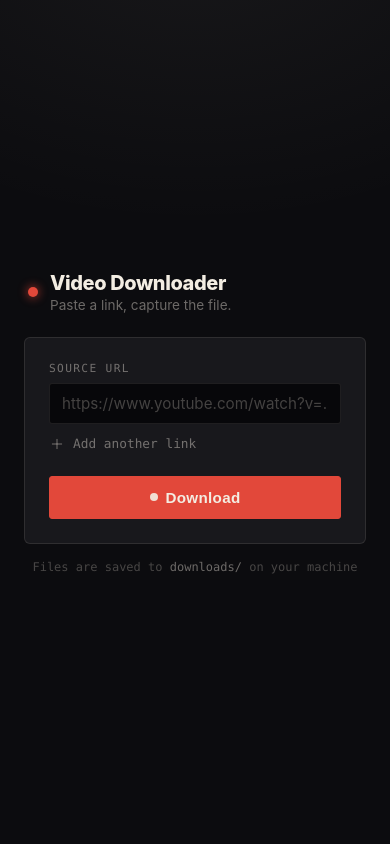
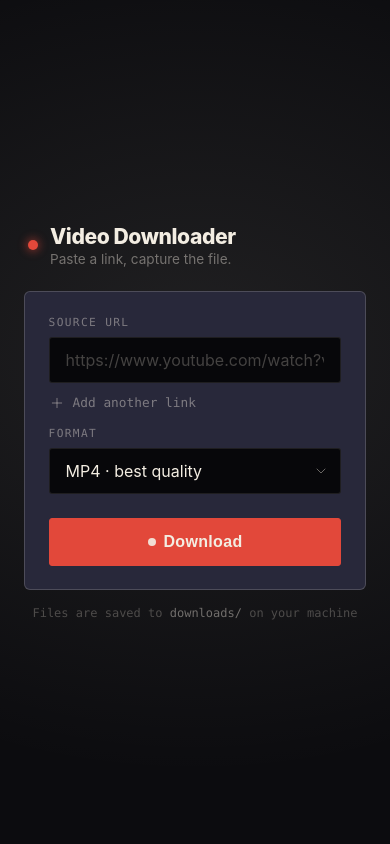
Before and after one commit to TheJaydenProject/youtube-downloader, a Flask app: page / in a window 390 px wide. Run offline with Flask 3, Linux system fonts and the light colour scheme; parts of the project's set-up code (start-up, migrations or seed data) failed here and were passed over.

Commit message:
Add standalone Windows exe build, port config, and format dropdown polish
Adds a second no-install distribution path (PyInstaller exe built via
GitHub Actions, published to Releases) alongside the existing Docker
setup, without changing Docker's behavior. Also switches the web port
to 7001 and gives the UI more size/contrast and responsive sizing.

```diff
--- a/docker-compose.yml
+++ b/docker-compose.yml
@@ -4,6 +4,6 @@ services:
       context: .
       dockerfile: Dockerfile.web
     ports:
-      - "5000:5000"
+      - "7001:7001"
     volumes:
       - ./downloads:/downloads
--- a/webapp/app.py
+++ b/webapp/app.py
@@ -1,24 +1,69 @@
 import os
 import queue
 import re
+import sys
 import threading
 import uuid
 
 from flask import Flask, abort, jsonify, render_template, request, send_from_directory
 import yt_dlp
 
-app = Flask(__name__)
 
-DOWNLOAD_DIR = "/downloads"
+def _resource_dir(*parts):
+    base = getattr(sys, "_MEIPASS", os.path.dirname(os.path.abspath(__file__)))
+    return os.path.join(base, *parts)
+
+
+def _ffmpeg_location():
+    if getattr(sys, "frozen", False):
+        candidate = os.path.join(sys._MEIPASS, "ffmpeg", "ffmpeg.exe")
+        if os.path.exists(candidate):
+            return candidate
+    return None
+
+
+app = Flask(__name__, template_folder=_resource_dir("templates"), static_folder=_resource_dir("static"))
+
+FFMPEG_LOCATION = _ffmpeg_location()
+
+DOWNLOAD_DIR = os.environ.get("YTDL_DOWNLOAD_DIR", "/downloads")
 os.makedirs(DOWNLOAD_DIR, exist_ok=True)
 
 URL_RE = re.compile(r"^https?://", re.IGNORECASE)
+
+FORMAT_PRESETS = {
+    "mp4": {
+        "format": "bv*[ext=mp4][vcodec^=avc1]+ba[ext=m4a]/b[ext=mp4]",
+        "merge_output_format": "mp4",
+    },
+    "webm": {
+        "format": "bv*[ext=webm]+ba[ext=webm]/b[ext=webm]/bv*+ba/b",
+        "merge_output_format": "webm",
+    },
+    "mkv": {
+        "format": "bv*+ba/b",
+        "merge_output_format": "mkv",
+    },
+    "mp3": {
+        "format": "bestaudio/best",
+        "postprocessors": [{"key": "FFmpegExtractAudio", "preferredcodec": "mp3", "preferredquality": "192"}],
+    },
+    "wav": {
+        "format": "bestaudio/best",
+        "postprocessors": [{"key": "FFmpegExtractAudio", "preferredcodec": "wav"}],
+    },
+    "m4a": {
+        "format": "bestaudio/best",
+        "postprocessors": [{"key": "FFmpegExtractAudio", "preferredcodec": "m4a"}],
+    },
+}
+DEFAULT_FORMAT = "mp4"
 
 jobs = {}
 job_queue = queue.Queue()
 
 
-def run_download(job_id, url):
+def run_download(job_id, url, fmt):
     job = jobs[job_id]
     job["status"] = "starting"
 
@@ -38,8 +83,6 @@ def run_download(job_id, url):
             job["filename"] = os.path.relpath(d["info_dict"]["filepath"], DOWNLOAD_DIR)
 
     ydl_opts = {
-        "format": "bv*[ext=mp4][vcodec^=avc1]+ba[ext=m4a]/b[ext=mp4]",
-        "merge_output_format": "mp4",
         "restrictfilenames": True,
         "outtmpl": os.path.join(DOWNLOAD_DIR, "%(title).120s.%(ext)s"),
         "noplaylist": True,
@@ -47,7 +90,10 @@ def run_download(job_id, url):
         "postprocessor_hooks": [postprocessor_hook],
         "quiet": True,
         "no_warnings": True,
+        **FORMAT_PRESETS[fmt],
     }
+    if FFMPEG_LOCATION:
+        ydl_opts["ffmpeg_location"] = FFMPEG_LOCATION
 
     try:
         with yt_dlp.YoutubeDL(ydl_opts) as ydl:
@@ -64,8 +110,8 @@ def run_download(job_id, url):
 
 def worker():
     while True:
-        job_id, url = job_queue.get()
-        run_download(job_id, url)
+        job_id, url, fmt = job_queue.get()
+        run_download(job_id, url, fmt)
         job_queue.task_done()
 
 
@@ -110,6 +156,7 @@ def preview():
 def start_download():
     data = request.get_json(force=True, silent=True) or {}
     urls = data.get("urls")
+    fmt = data.get("format", DEFAULT_FORMAT)
 
     if not isinstance(urls, list):
         return jsonify({"error": "Please provide a list of URLs"}), 400
@@ -122,11 +169,14 @@ def start_download():
     if any(not URL_RE.match(u) for u in urls):
         return jsonify({"error": "Please enter valid http(s) URLs"}), 400
 
+    if fmt not in FORMAT_PRESETS:
+        return jsonify({"error": "Please choose a valid format"}), 400
+
     job_ids = []
     for url in urls:
         job_id = uuid.uuid4().hex
         jobs[job_id] = {"status": "queued", "progress": 0}
-        job_queue.put((job_id, url))
+        job_queue.put((job_id, url, fmt))
         job_ids.append(job_id)
 
     return jsonify({"job_ids": job_ids})
@@ -149,4 +199,5 @@ def file(job_id):
 
 
 if __name__ == "__main__":
-    app.run(host="0.0.0.0", port=5000, threaded=True)
+    port = int(os.environ.get("YTDL_PORT", "7001"))
+    app.run(host="0.0.0.0", port=port, threaded=True)
--- /dev/null
+++ b/webapp/requirements-desktop.txt
@@ -0,0 +1,2 @@
+-r requirements.txt
+pyinstaller==6.10.*
--- a/webapp/static/script.js
+++ b/webapp/static/script.js
@@ -13,6 +13,7 @@ const result = document.getElementById("result");
 const anotherBtn = document.getElementById("another-btn");
 const errorBox = document.getElementById("error");
 const errorText = document.getElementById("error-text");
+const formatSelect = document.getElementById("format-select");
 
 const URL_RE = /^https?:\/\//i;
 const CHECK_ICON = '<path d="M22 11.08V12a10 10 0 1 1-5.93-9.14"/><path d="M22 4 12 14.01l-3-3"/>';
@@ -159,7 +160,10 @@ form.addEventListener("submit", async (e) => {
     const res = await fetch("/api/download", {
       method: "POST",
       headers: { "Content-Type": "application/json" },
-      body: JSON.stringify({ urls: entries.map((entry) => entry.url) }),
+      body: JSON.stringify({
+        urls: entries.map((entry) => entry.url),
+        format: formatSelect.value,
+      }),
     });
     const data = await res.json();
 
--- a/webapp/static/style.css
+++ b/webapp/static/style.css
@@ -2,7 +2,7 @@
   /* Surfaces — a screening room at night. Elevation rises with lightness. */
   --surface-inset: #07070a;  /* wells: inputs, the progress trough */
   --surface-0: #0c0c0f;      /* canvas: the room itself */
-  --surface-1: #18181c;      /* card: lit by the projector beam */
+  --surface-1: #28283a;      /* card: lit by the projector beam */
 
   /* Borders — low-opacity warm gray, a progression by importance */
   --border-subtle: rgba(243, 237, 226, 0.05);
@@ -56,7 +56,7 @@ body {
   justify-content: center;
   font-family: var(--font-display);
   background:
-    radial-gradient(ellipse 640px 420px at 50% -8%, rgba(243, 237, 226, 0.05), transparent 70%),
+    radial-gradient(ellipse 820px 620px at 50% 42%, rgba(243, 237, 226, 0.09), transparent 68%),
     var(--surface-0);
   color: var(--text-primary);
   padding: var(--space-5);
@@ -64,7 +64,7 @@ body {
 
 .page {
   width: 100%;
-  max-width: 460px;
+  max-width: min(540px, 94vw);
 }
 
 /* ---------- Masthead ---------- */
@@ -88,14 +88,14 @@ body {
 
 h1 {
   margin: 0;
-  font-size: 1.25rem;
+  font-size: clamp(1.3rem, 1.1rem + 0.9vw, 1.55rem);
   font-weight: 800;
   letter-spacing: -0.02em;
 }
 
 .subtitle {
   margin: 2px 0 0;
-  font-size: 0.85rem;
+  font-size: clamp(0.85rem, 0.8rem + 0.2vw, 0.95rem);
   color: var(--text-tertiary);
 }
 
@@ -103,9 +103,9 @@ h1 {
 
 .card {
   background: var(--surface-1);
-  border: 1px solid var(--border-default);
+  border: 1px solid var(--border-emphasis);
   border-radius: var(--radius-md);
-  padding: var(--space-5);
+  padding: clamp(20px, 4vw + 8px, 32px);
 }
 
 .field-label {
@@ -128,13 +128,13 @@ h1 {
 input[type="url"],
 input[type="text"] {
   width: 100%;
-  padding: 10px var(--space-3);
+  padding: 12px var(--space-4);
   border: 1px solid var(--border-default);
   border-radius: var(--radius-sm);
   background: var(--surface-inset);
   color: var(--text-primary);
   font-family: var(--font-display);
-  font-size: 0.95rem;
+  font-size: 1rem;
   outline: none;
   transition: border-color 0.15s ease, box-shadow 0.15s ease;
 }
@@ -147,6 +147,43 @@ input[type="url"]:focus,
 input[type="text"]:focus {
   border-color: var(--tally);
   box-shadow: 0 0 0 3px var(--focus-ring);
+}
+
+/* ---------- Select ---------- */
+
+.select-wrap {
+  position: relative;
+}
+
+select {
+  width: 100%;
+  padding: 12px 36px 12px var(--space-4);
+  border: 1px solid var(--border-default);
+  border-radius: var(--radius-sm);
+  background: var(--surface-inset);
+  color: var(--text-primary);
+  font-family: var(--font-display);
+  font-size: 1rem;
+  cursor: pointer;
+  outline: none;
+  appearance: none;
+  -webkit-appearance: none;
+  color-scheme: dark;
+  transition: border-color 0.15s ease, box-shadow 0.15s ease;
+}
+
+select:focus {
+  border-color: var(--tally);
+  box-shadow: 0 0 0 3px var(--focus-ring);
+}
+
+.select-chevron {
+  position: absolute;
+  top: 50%;
+  right: var(--space-3);
+  transform: translateY(-50%);
+  color: var(--text-tertiary);
+  pointer-events: none;
 }
 
 /* ---------- URL rows ---------- */
@@ -167,8 +204,8 @@ input[type="text"]:focus {
 
 .remove-row-btn {
   flex-shrink: 0;
-  width: 38px;
-  height: 38px;
+  width: 44px;
+  height: 44px;
   display: flex;
   align-items: center;
   justify-content: center;
@@ -289,7 +326,7 @@ input[type="text"]:focus {
 .primary-btn {
   width: 100%;
   margin-top: var(--space-5);
-  padding: 12px var(--space-4);
+  padding: 14px var(--space-4);
   display: flex;
   align-items: center;
   justify-content: center;
@@ -298,7 +335,7 @@ input[type="text"]:focus {
   border-radius: var(--radius-sm);
   background: var(--tally);
   color: var(--text-primary);
-  font-size: 0.95rem;
+  font-size: 1rem;
   font-weight: 700;
   letter-spacing: 0.02em;
   cursor: pointer;
@@ -523,3 +560,16 @@ button:focus-visible {
 .hidden {
   display: none !important;
 }
+
+/* ---------- Small screens ---------- */
+
+@media (max-width: 380px) {
+  body {
+    padding: var(--space-3);
+  }
+
+  .remove-row-btn {
+    width: 40px;
+    height: 40px;
+  }
+}
--- a/webapp/templates/index.html
+++ b/webapp/templates/index.html
@@ -25,6 +25,23 @@
           <svg class="icon" viewBox="0 0 24 24" fill="none" stroke="currentColor" stroke-width="1.5" stroke-linecap="round" stroke-linejoin="round"><path d="M12 5v14M5 12h14"/></svg>
           Add another link
         </button>
+
+        <span class="field-label">Format</span>
+        <div class="select-wrap">
+          <select id="format-select" name="format">
+            <optgroup label="Video">
+              <option value="mp4" selected>MP4 &middot; best quality</option>
+              <option value="webm">WebM</option>
+              <option value="mkv">MKV</option>
+            </optgroup>
+            <optgroup label="Audio only">
+              <option value="mp3">MP3</option>
+              <option value="wav">WAV</option>
+              <option value="m4a">M4A / AAC</option>
+            </optgroup>
+          </select>
+          <svg class="icon select-chevron" viewBox="0 0 24 24" fill="none" stroke="currentColor" stroke-width="1.5" stroke-linecap="round" stroke-linejoin="round"><path d="m6 9 6 6 6-6"/></svg>
+        </div>
 
         <button type="submit" class="primary-btn">
           <span class="rec-dot" aria-hidden="true"></span>
```
Also changed, not shown: webapp/desktop_launcher.py (added, +58 -0 lines), .github/workflows/build-windows-exe.yml (added), README.md, packaging/app.ico (added), 5 other files.
